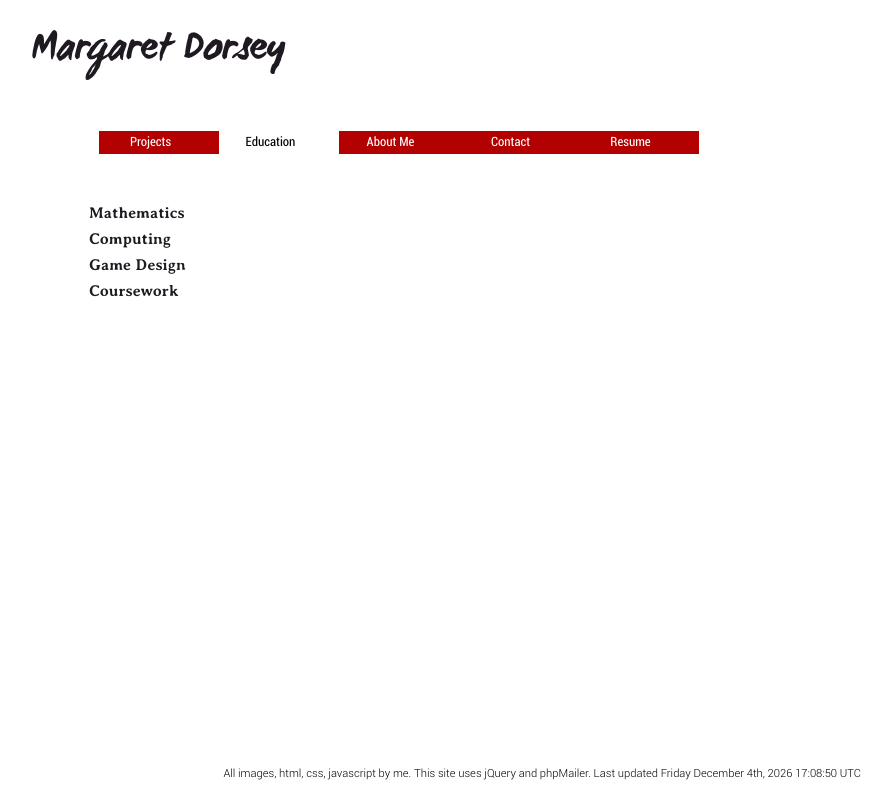
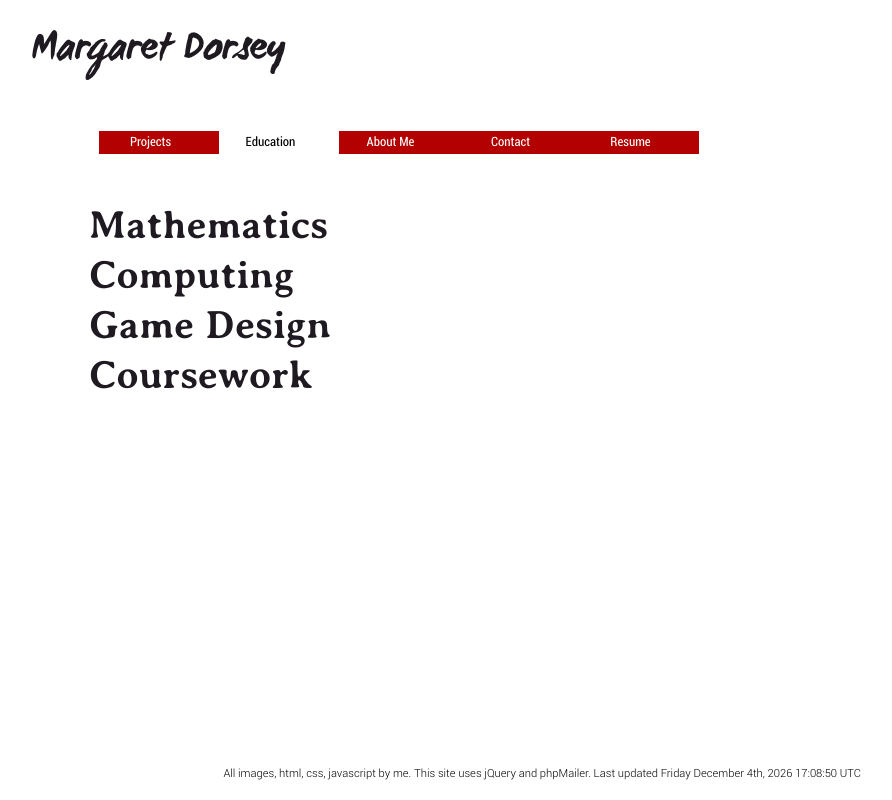
Before and after one commit to Abhalphiest/portfolio, a PHP site: page /education/education.php in a window 1280 px wide. Shown: the whole page, without its empty margins (44-936 px from the left). Run offline with PHP 8.4, Linux system fonts and the light colour scheme; some libraries are stand-ins or nearby versions.

Commit message:
i am not a smart man

```diff
--- a/css/education.css
+++ b/css/education.css
@@ -40,11 +40,14 @@ section ul li{
 	font-size: .9em;
 
 }
-
+#mathtitle, #computingtitle, #gametitle, #coursetitle
+{
+	font-size:2.5em;
+}
 #mathedu, #compedu, #gameedu, #coursework
 {
 	display:none;
-	font-size:2.5em;
+
 }
 @media screen and (max-width: 1024px)
 {
```
